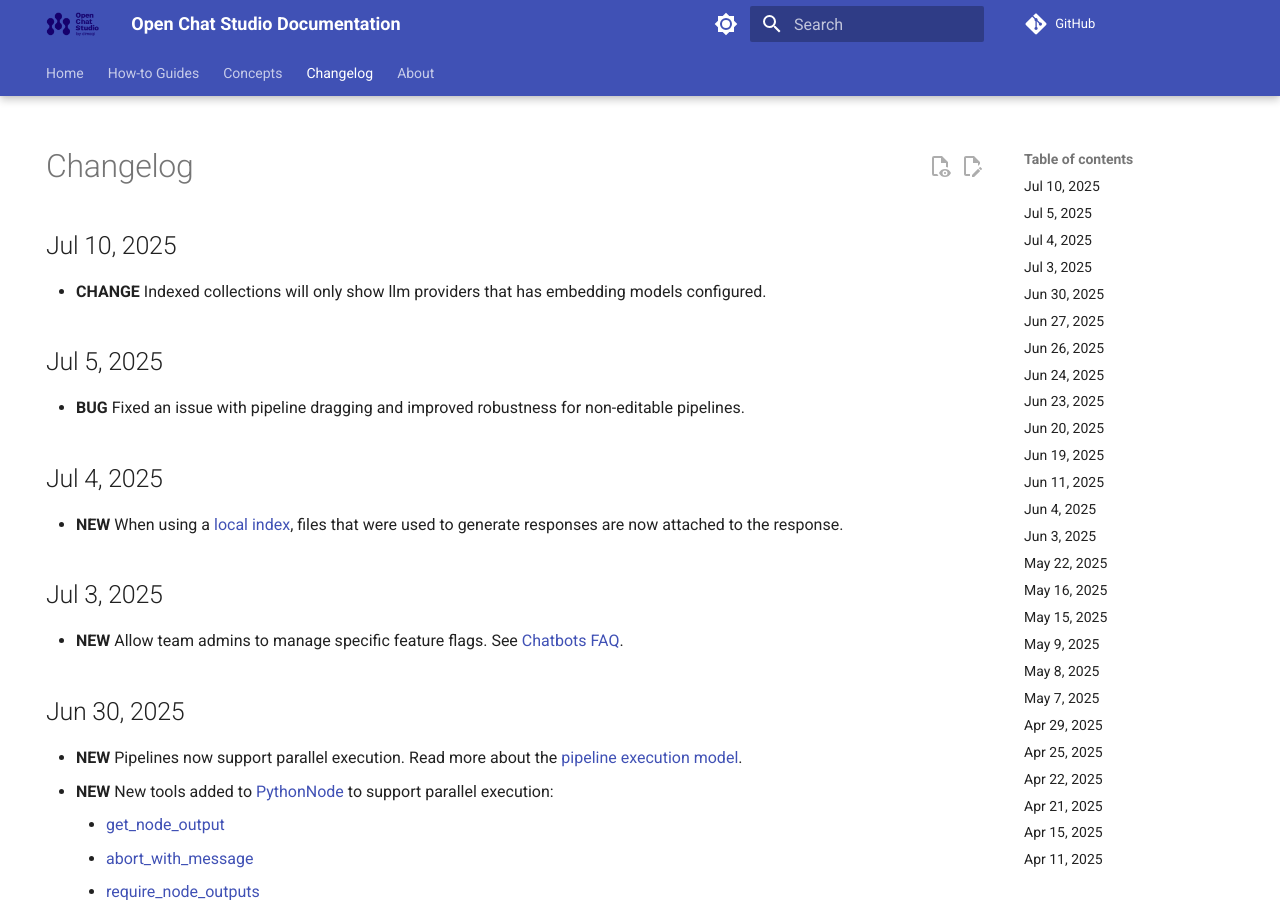
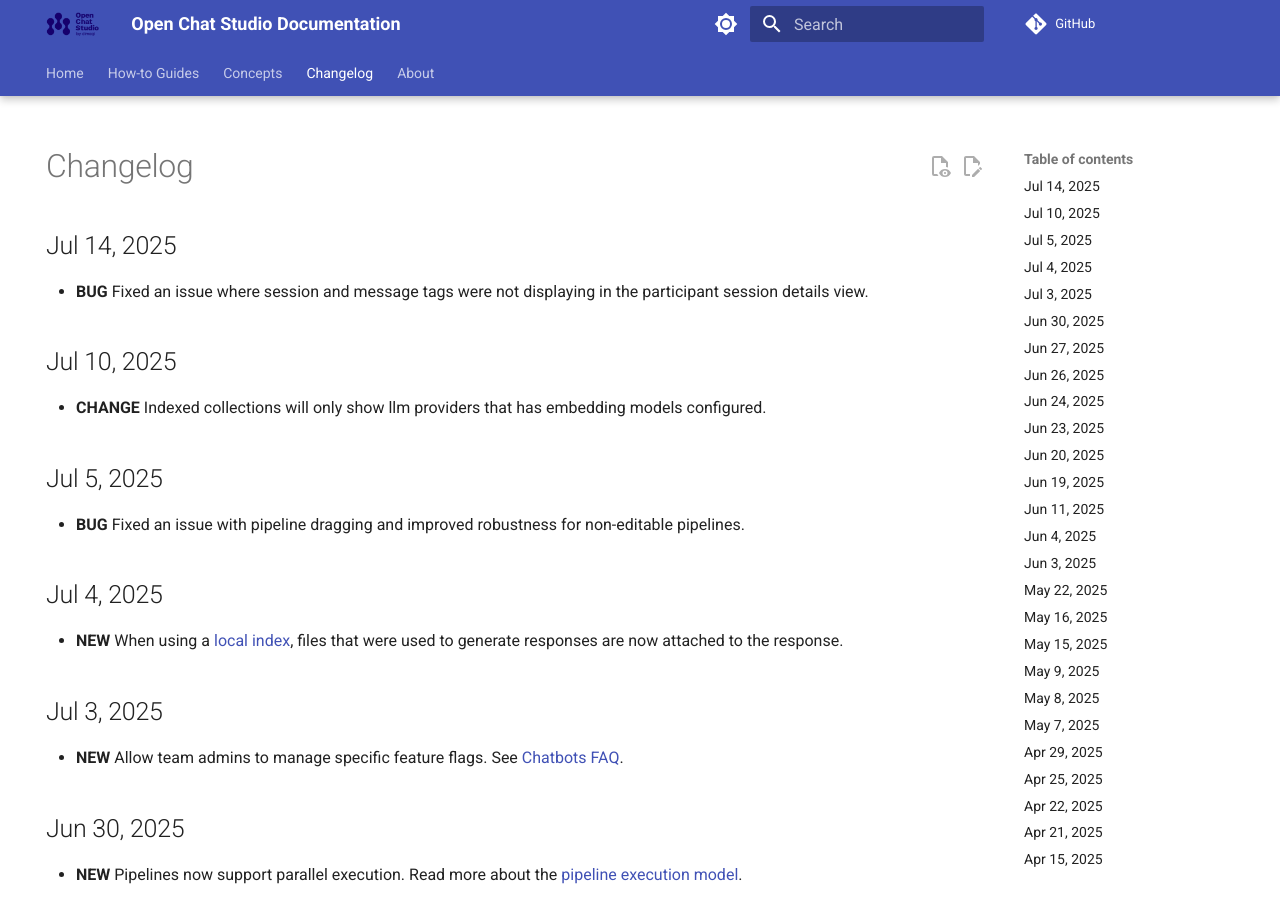
Before and after one commit to dimagi/open-chat-studio-docs, an MkDocs documentation site: the page built from docs/changelog.md, in a window 1280 px wide and 900 px high. Built offline with MkDocs 1.6.1 and Material for MkDocs 9.7.7, drawn with Linux system fonts in a browser that asks for light colours; emoji names are drawn with the system emoji font; a script that is not in the unit is left out; comment, search, counter and statistics services are not loaded.

Commit message:
Update changelog

```diff
--- a/docs/changelog.md
+++ b/docs/changelog.md
@@ -4,6 +4,9 @@ hide:
 ---
 
 # Changelog
+## Jul 14, 2025
+* **BUG** Fixed an issue where session and message tags were not displaying in the participant session details view.
+
 ## Jul 10, 2025
 * **CHANGE** Indexed collections will only show llm providers that has embedding models configured.
 
```
